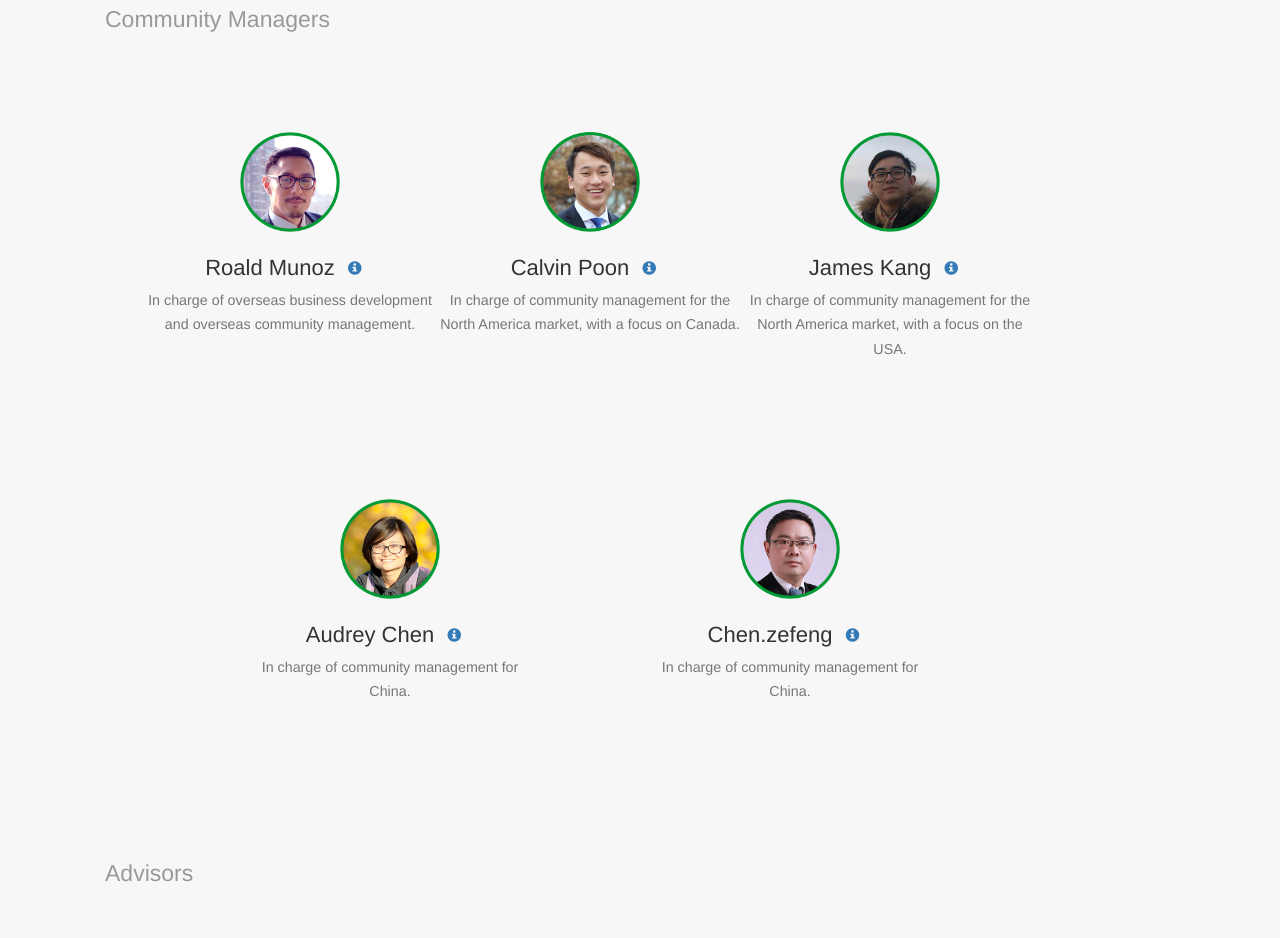
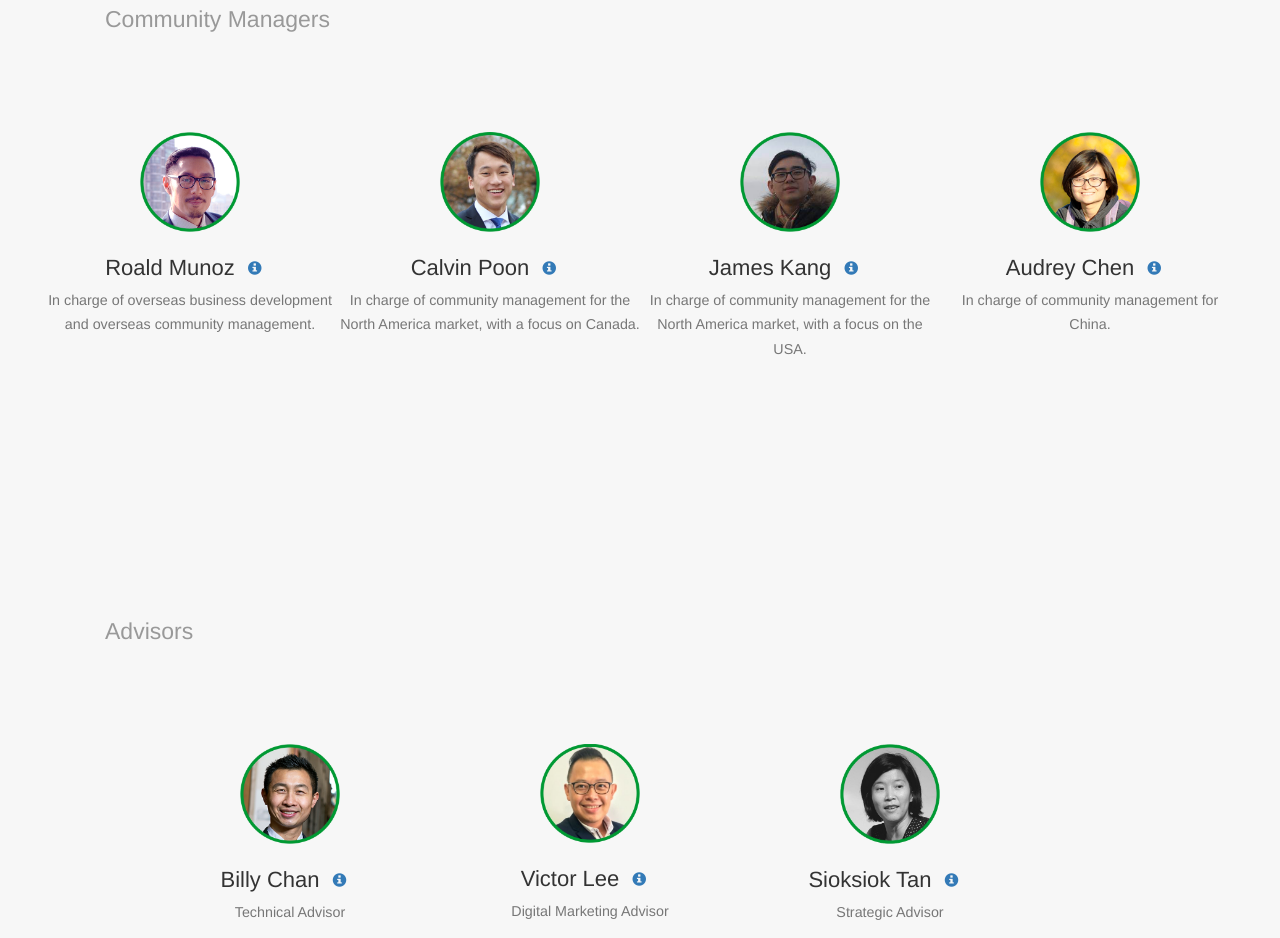
Before and after one commit to BalanceCoin/balancecoin.io, a React (Create React App) app: page / in a window 1280 px wide. Shown: the part 8720-9658 px from the top of the page. Built offline with nearby package versions, Linux system fonts and the light colour scheme.

Commit message:
Remove czf.

```diff
--- a/src/Team.js
+++ b/src/Team.js
@@ -76,7 +76,7 @@ class Team extends Component {
             </h2>
 
             <div className="row blc-block">
-              <div className="col-md-3 col-md-offset-1 text-center blc-team-col">
+              <div className="col-md-3 text-center blc-team-col">
                 <div className="row">
                   <img src="images/roald.png" alt="" />
                 </div>
@@ -147,10 +147,8 @@ class Team extends Component {
                   </h2>
                 </div>
               </div>
-            </div>
 
-            <div className="row">
-              <div className="col-md-3 col-md-offset-2 text-center blc-team-col">
+              <div className="col-md-3 text-center blc-team-col">
                 <div className="row">
                   <img src="images/audrey.png" alt="" />
                 </div>
@@ -170,30 +168,6 @@ class Team extends Component {
                     </a>
                     <br />
                     <small>{localText.audrey.jobdesc}</small>
-                  </h2>
-                </div>
-              </div>
-
-              <div className="col-md-3 col-md-offset-1 text-center blc-team-col">
-                <div className="row">
-                  <img src="images/member-czf.png" alt="" />
-                </div>
-                <div className="row">
-                  <h2>
-                    {localText.czf.title}
-                    <a
-                      tabIndex="0"
-                      className="btn btn-sx blc-team-detail"
-                      role="button"
-                      data-toggle="popover"
-                      data-trigger="focus"
-                      title="Audrey Chen"
-                      data-content={localText.czf.desc}
-                    >
-                      <span className="glyphicon glyphicon-info-sign" />
-                    </a>
-                    <br />
-                    <small>{localText.czf.jobdesc}</small>
                   </h2>
                 </div>
               </div>
```
